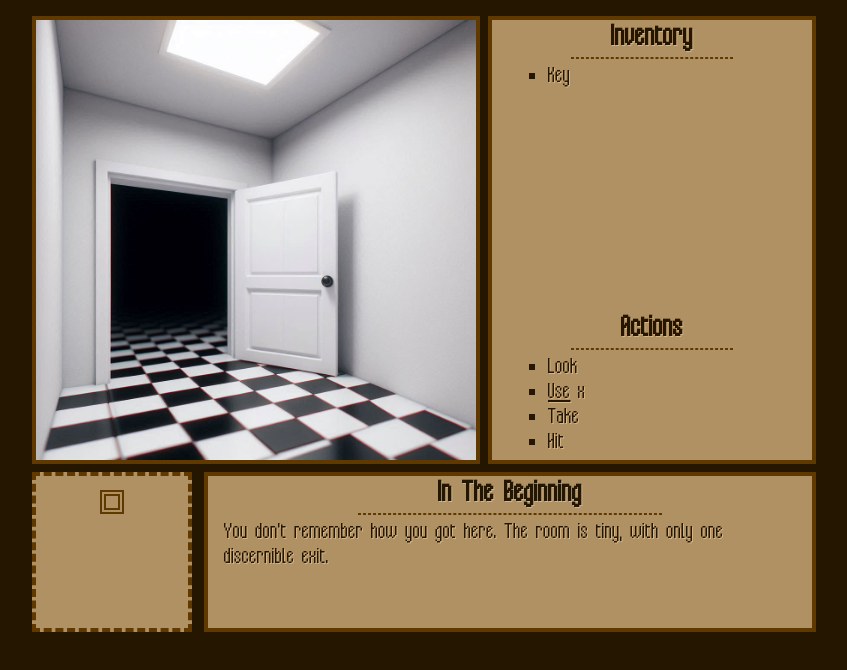
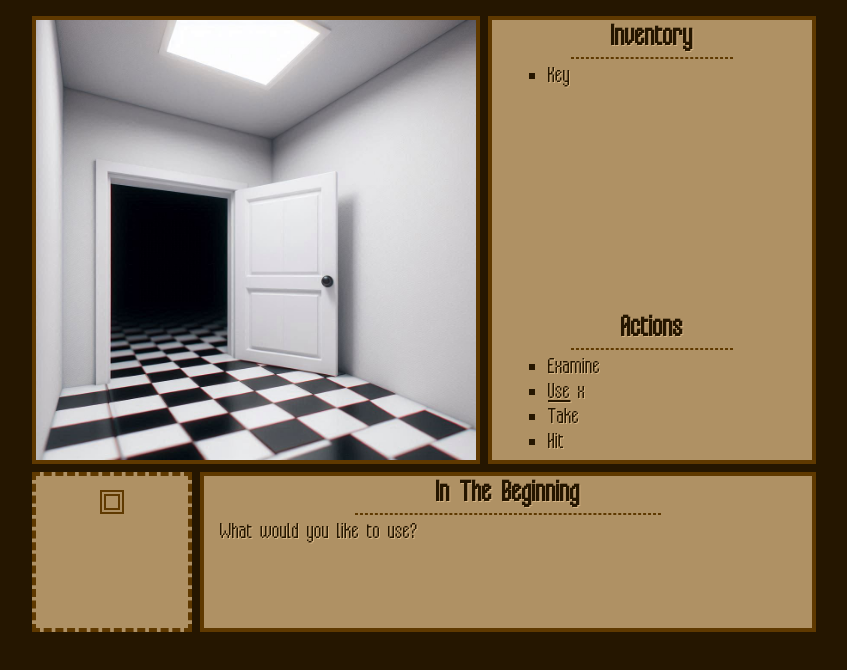
Before and after one commit to southpawgeek/react-jam, a React (Vite) app: page / in a window 1280 px wide. Both pictures are taken after a click on the element "Use". Shown: the top 670 px of the page, without its empty margins (216-1063 px from the left). Built offline with nearby package versions, Linux system fonts and the light colour scheme.

Commit message:
fix keys, break out description more

```diff
--- a/src/components/Actions.jsx
+++ b/src/components/Actions.jsx
@@ -1,7 +1,18 @@
 import { useGameProvider } from "./GameProvider"
 
 const Actions = () => {
-  const { actions, currentAction, setCurrentAction } = useGameProvider()
+  const { currentRoom, setCurrentDescription, actions, currentAction, setCurrentAction } = useGameProvider()
+
+  const handleSelect = (action) => {
+    setCurrentAction(action)
+    const description = `What would you like to ${action}?`
+    setCurrentDescription([description])
+  }
+
+  const handleCancel = () => {
+    setCurrentAction("")
+    setCurrentDescription(currentRoom.description)
+  }
 
   const Active = ({ action }) => (
     <>
@@ -9,7 +20,7 @@ const Actions = () => {
       &nbsp;
       <span
         className='active-cancel'
-        onClick={() => setCurrentAction("")}
+        onClick={() => handleCancel()}
       >
         x
       </span>
@@ -20,7 +31,7 @@ const Actions = () => {
     <span
       className='inactive-action'
       onClick={() => {
-        setCurrentAction(action)
+        handleSelect(action)
       }}
     >
       {action}
@@ -33,7 +44,7 @@ const Actions = () => {
       <hr />
       <ul>
         {actions.map((action) => (
-          <li>
+          <li key={action}>
             {action === currentAction ? (
               <Active action={action} />
             ) : (
--- a/src/components/Description.jsx
+++ b/src/components/Description.jsx
@@ -1,14 +1,14 @@
 import { ReactTyped } from "react-typed"
 import { useGameProvider } from "./GameProvider"
 const Description = () => {
-  const { currentRoom } = useGameProvider()
+  const { currentRoom, currentDescription } = useGameProvider()
   return (
     <div id="description">
       <h1>{currentRoom.name}</h1>
       <hr />
       <p>
         <ReactTyped
-          strings={currentRoom.description}
+          strings={currentDescription}
           typeSpeed={20}
           showCursor={false}
         />
--- a/src/components/GameProvider.jsx
+++ b/src/components/GameProvider.jsx
@@ -44,16 +44,19 @@ export const GameProvider = ({ children }) => {
     },
   }
   const [currentRoom, setCurrentRoom] = useState(rooms.start)
+  const [currentDescription, setCurrentDescription] = useState(rooms.start.description)
 
   const [currentItem, setCurrentItem] = useState("")
   const inventory = ["key"]
 
   const [currentAction, setCurrentAction] = useState("")
-  const actions = ["look", "use", "take", "hit"]
+  const actions = ["examine", "use", "take", "hit"]
   return (
     <GameContext.Provider
       value={{
         rooms,
+        currentDescription,
+        setCurrentDescription,
         currentRoom,
         setCurrentRoom,
         inventory,
--- a/src/components/Inventory.jsx
+++ b/src/components/Inventory.jsx
@@ -8,7 +8,7 @@ const Inventory = () => {
       <hr />
       <ul>
         {inventory.map((item) => (
-          <li>{item}</li>
+          <li key={item}>{item}</li>
         ))}
       </ul>
     </div>
--- a/src/components/MoveGrid.jsx
+++ b/src/components/MoveGrid.jsx
@@ -1,14 +1,19 @@
 import { useGameProvider } from "./GameProvider"
 
 const MoveGrid = () => {
-  const { rooms, currentRoom, setCurrentRoom } = useGameProvider()
+  const { rooms, currentRoom, setCurrentRoom, setCurrentDescription } = useGameProvider()
   const exits = currentRoom.exits
+
+  const handleExit = (exit) => {
+    setCurrentRoom(exit)
+    setCurrentDescription(exit.description)
+  }
 
   const Exit = ({ exitName }) => {
     const exit = rooms[exitName]
     return (
       <td className="exit">
-        <button onClick={() => setCurrentRoom(exit)} />
+        <button onClick={() => handleExit(exit)} />
       </td>
     )
   }
--- a/src/components/Viewport.jsx
+++ b/src/components/Viewport.jsx
@@ -6,7 +6,7 @@ const Viewport = () => {
 
   let currentCursor = "default"
 
-  if (currentAction === "look") {
+  if (currentAction === "examine") {
     currentCursor = "help"
   }
   if (currentAction === "use") {
--- a/src/index.css
+++ b/src/index.css
@@ -72,6 +72,7 @@ hr {
 }
 
 .active-action {
+  cursor: default;
   text-decoration: underline;
 }
 
@@ -109,7 +110,7 @@ td.no-exit {
 
 #description {
   font-size: 1.5rem;
-  width: 37.75rem;
+  width: 38rem;
   height: 9.5rem;
   margin: 0.25rem 0.5rem 0.5rem 0.25rem;
   float: right;
```
